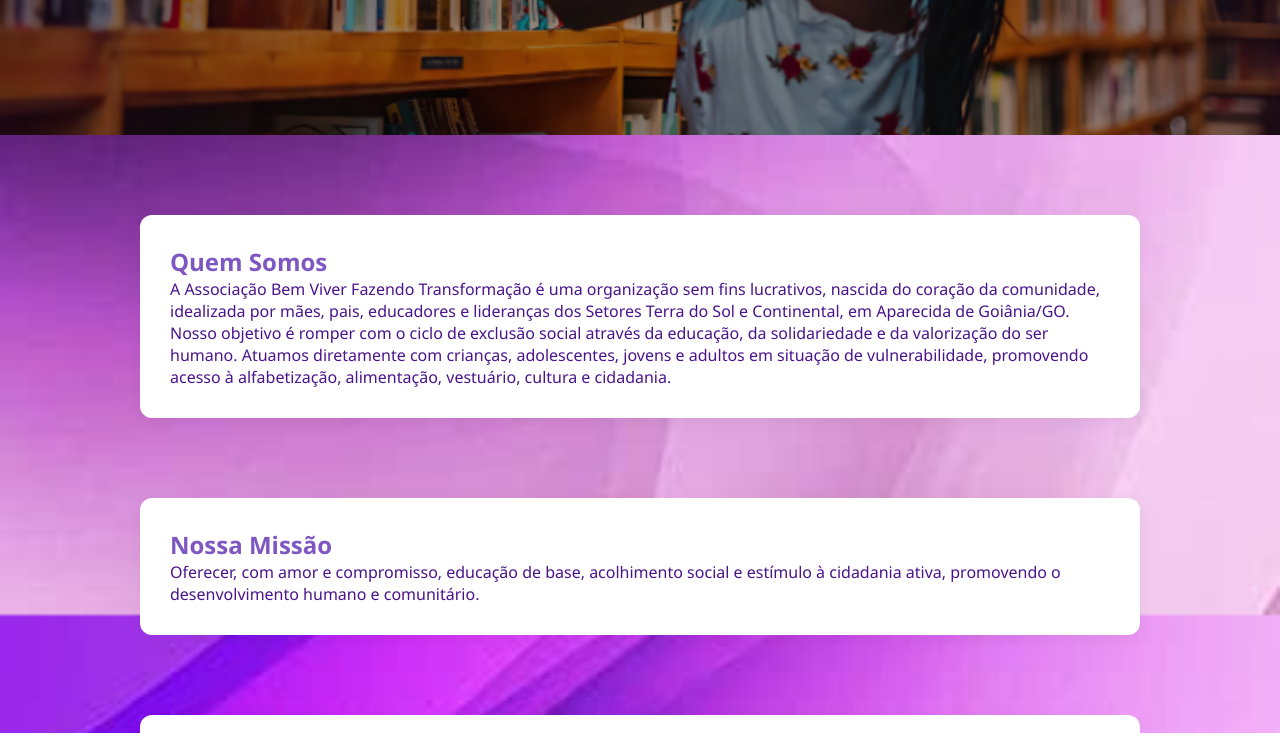
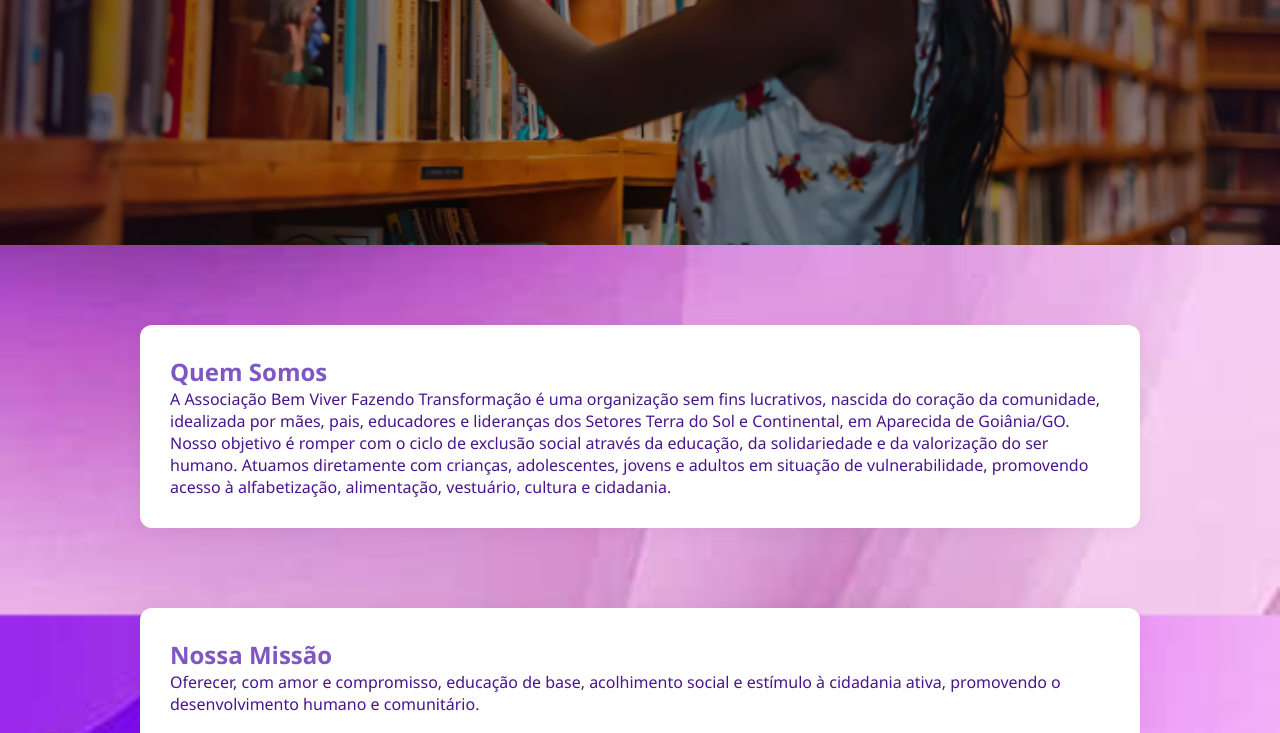
Before and after one commit to DayglocJV100/landing-Page-EST, a plain HTML site: page index.html in a window 1280 px wide. Shown: the part 665-1398 px from the top of the page. Drawn offline with Linux system fonts and the light colour scheme.

Commit message:
Add files via upload

```diff
--- a/index.html
+++ b/index.html
@@ -28,6 +28,11 @@
   background-attachment: fixed;
   background-position: center;
   color: var(--cor-texto);
+  padding-top: 80px; /* Altere isso para: */
+  padding-top: 110px;
+
+
+
 }
 
     html {
```
